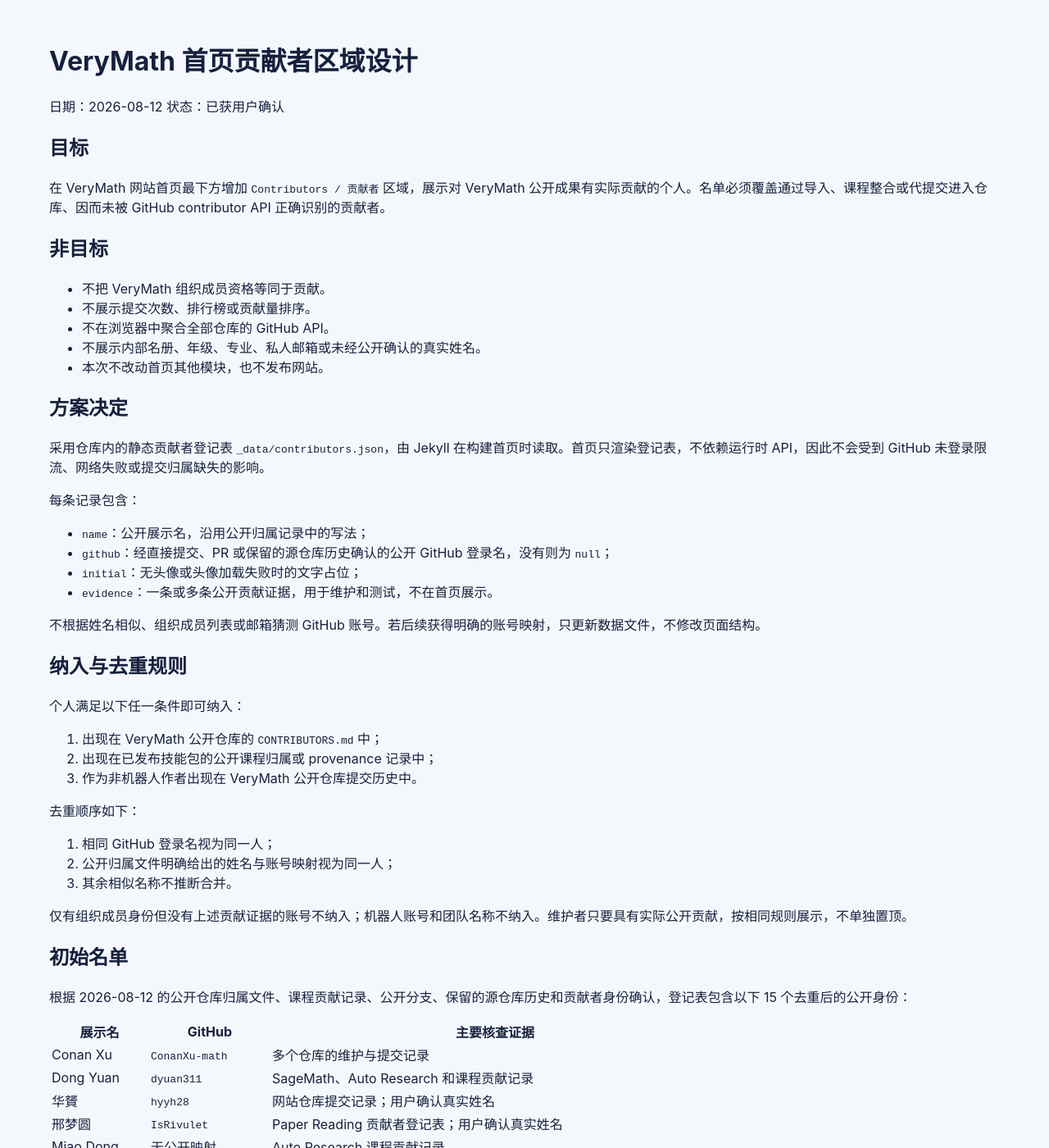
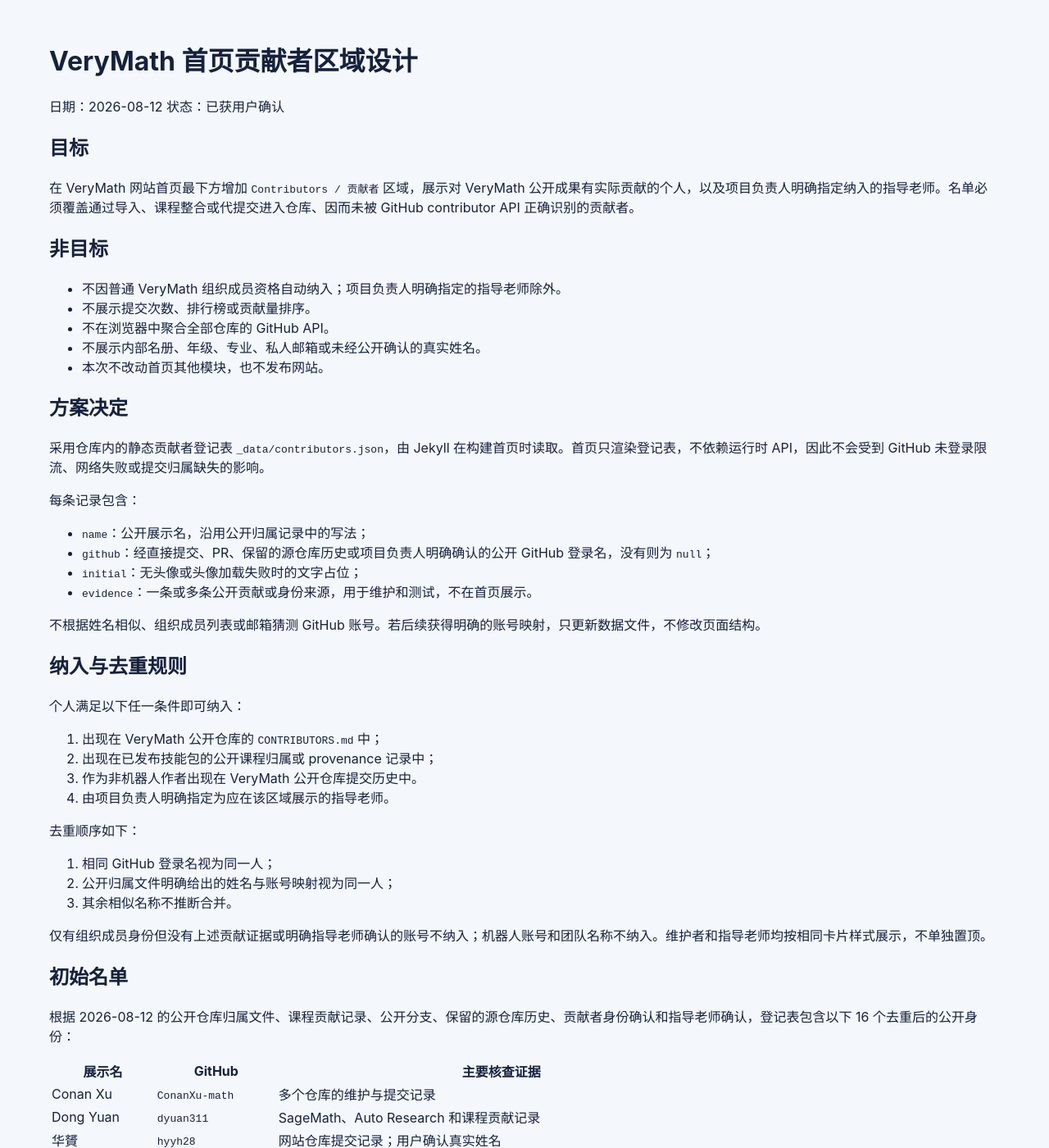
Before and after one commit to VeryMath/verymath.github.io, a Jekyll site: the page built from docs/superpowers/specs/2026-08-12-contributors-section-design.md, in a window 1280 px wide and 1400 px high. Shown: the whole window at 82% size. Built offline with Jekyll 4.4.1, drawn with Linux system fonts in a browser that asks for light colours; our own code applies the rules of GitHub Pages for plain Markdown files; some of the changed text lies outside the part shown.

Commit message:
feat: include VeryMath advisor

```diff
--- a/_data/contributors.json
+++ b/_data/contributors.json
@@ -63,6 +63,12 @@
     ]
   },
   {
+    "name": "Xiangfeng Wang",
+    "github": "xfwang87",
+    "initial": "XW",
+    "evidence": ["https://github.com/xfwang87"]
+  },
+  {
     "name": "Xiaowen Zhang",
     "github": null,
     "initial": "XZ",
--- a/docs/superpowers/specs/2026-08-12-contributors-section-design.md
+++ b/docs/superpowers/specs/2026-08-12-contributors-section-design.md
@@ -5,11 +5,11 @@
 
 ## 目标
 
-在 VeryMath 网站首页最下方增加 `Contributors / 贡献者` 区域，展示对 VeryMath 公开成果有实际贡献的个人。名单必须覆盖通过导入、课程整合或代提交进入仓库、因而未被 GitHub contributor API 正确识别的贡献者。
+在 VeryMath 网站首页最下方增加 `Contributors / 贡献者` 区域，展示对 VeryMath 公开成果有实际贡献的个人，以及项目负责人明确指定纳入的指导老师。名单必须覆盖通过导入、课程整合或代提交进入仓库、因而未被 GitHub contributor API 正确识别的贡献者。
 
 ## 非目标
 
-- 不把 VeryMath 组织成员资格等同于贡献。
+- 不因普通 VeryMath 组织成员资格自动纳入；项目负责人明确指定的指导老师除外。
 - 不展示提交次数、排行榜或贡献量排序。
 - 不在浏览器中聚合全部仓库的 GitHub API。
 - 不展示内部名册、年级、专业、私人邮箱或未经公开确认的真实姓名。
@@ -22,9 +22,9 @@
 每条记录包含：
 
 - `name`：公开展示名，沿用公开归属记录中的写法；
-- `github`：经直接提交、PR 或保留的源仓库历史确认的公开 GitHub 登录名，没有则为 `null`；
+- `github`：经直接提交、PR、保留的源仓库历史或项目负责人明确确认的公开 GitHub 登录名，没有则为 `null`；
 - `initial`：无头像或头像加载失败时的文字占位；
-- `evidence`：一条或多条公开贡献证据，用于维护和测试，不在首页展示。
+- `evidence`：一条或多条公开贡献或身份来源，用于维护和测试，不在首页展示。
 
 不根据姓名相似、组织成员列表或邮箱猜测 GitHub 账号。若后续获得明确的账号映射，只更新数据文件，不修改页面结构。
 
@@ -35,6 +35,7 @@
 1. 出现在 VeryMath 公开仓库的 `CONTRIBUTORS.md` 中；
 2. 出现在已发布技能包的公开课程归属或 provenance 记录中；
 3. 作为非机器人作者出现在 VeryMath 公开仓库提交历史中。
+4. 由项目负责人明确指定为应在该区域展示的指导老师。
 
 去重顺序如下：
 
@@ -42,11 +43,11 @@
 2. 公开归属文件明确给出的姓名与账号映射视为同一人；
 3. 其余相似名称不推断合并。
 
-仅有组织成员身份但没有上述贡献证据的账号不纳入；机器人账号和团队名称不纳入。维护者只要具有实际公开贡献，按相同规则展示，不单独置顶。
+仅有组织成员身份但没有上述贡献证据或明确指导老师确认的账号不纳入；机器人账号和团队名称不纳入。维护者和指导老师均按相同卡片样式展示，不单独置顶。
 
 ## 初始名单
 
-根据 2026-08-12 的公开仓库归属文件、课程贡献记录、公开分支、保留的源仓库历史和贡献者身份确认，登记表包含以下 15 个去重后的公开身份：
+根据 2026-08-12 的公开仓库归属文件、课程贡献记录、公开分支、保留的源仓库历史、贡献者身份确认和指导老师确认，登记表包含以下 16 个去重后的公开身份：
 
 | 展示名 | GitHub | 主要核查证据 |
 | --- | --- | --- |
@@ -59,6 +60,7 @@
 | Quan Sun | 无公开映射 | Auto Research 课程贡献记录 |
 | 张司雨 | `rain37233-del` | Lean Agents 公开分支提交历史；用户确认真实姓名 |
 | tanghaoru | `tang0805-em` | Computational Mathematics 公开分支提交历史 |
+| Xiangfeng Wang | `xfwang87` | 用户明确指定纳入的指导老师；公开 GitHub 资料 |
 | Xiaowen Zhang | 无公开映射 | Auto Research 课程贡献记录 |
 | Yihong Wei | `Imccark` | SageMath 提交记录 |
 | Yunfeng Lu | 无公开映射 | MathTool 课程贡献记录 |
@@ -86,7 +88,7 @@
 
 ## 数据与渲染流程
 
-1. 维护者审核公开归属证据和账号映射证据后更新 `_data/contributors.json`。
+1. 维护者审核公开归属证据、账号映射和明确角色确认后更新 `_data/contributors.json`。
 2. Jekyll 构建时通过 `site.data.contributors` 生成完整 HTML。
 3. 浏览器无需请求贡献者 API；仅按需加载公开头像。
 4. 语言切换继续使用现有 `.lang-en` 与 `.lang-zh` 机制。
@@ -97,8 +99,8 @@
 实施时先添加失败测试，再编写页面代码。验证范围包括：
 
 - 数据文件是有效 JSON，字段完整，展示名和 GitHub 登录名均不重复；
-- 当前名单恰好包含上述 15 个去重后的公开身份；
-- 每条记录至少有一条公开贡献证据；
+- 当前名单恰好包含上述 16 个去重后的公开身份；
+- 每条记录至少有一条公开贡献或身份来源；
 - 首页在 `Join the Ecosystem` 后包含双语贡献者标题和 Jekyll 数据循环；
 - 有账号与无账号两种卡片都具有可用的静态回退；
 - 页面不新增贡献者 API 请求、贡献次数或排名文案；
```
Also changed, not shown: docs/superpowers/plans/2026-08-12-contributors-section.md (+4 -4 lines), tests/test_contributors.py (+14 -4 lines).
